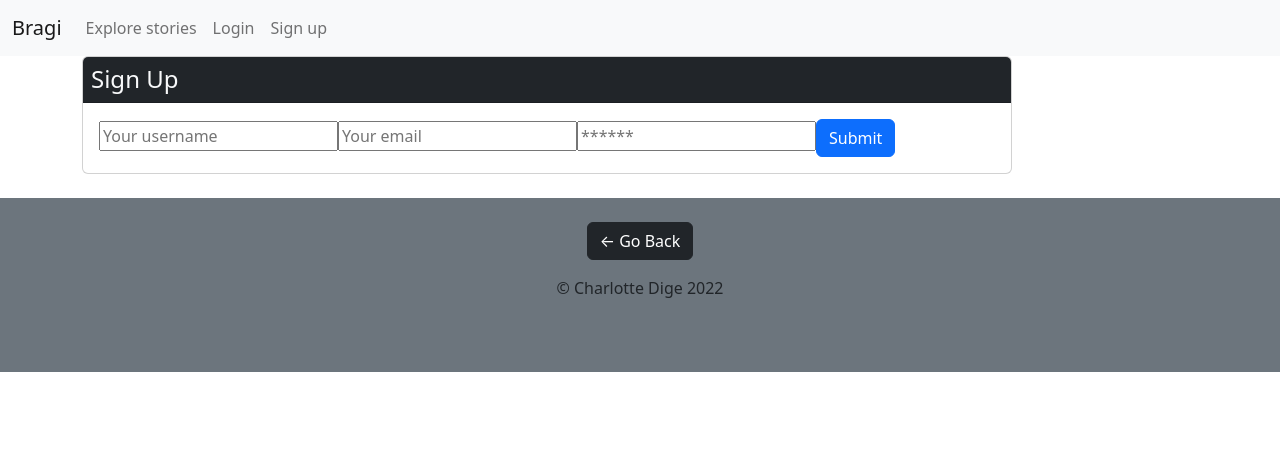
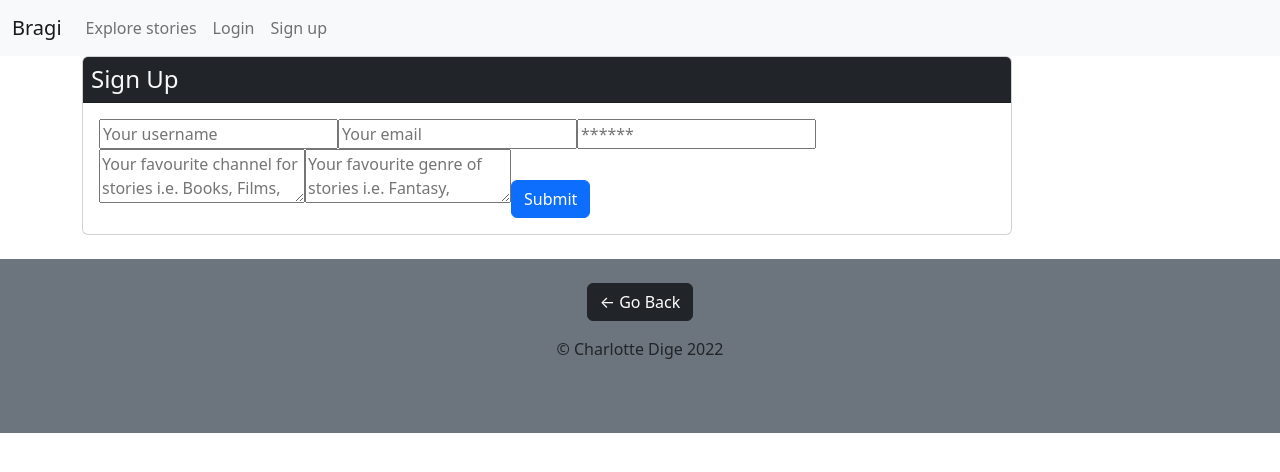
Before and after one commit to CharDige/Bragi, a React (Create React App) app in the folder client/: page /signup in a window 1280 px wide. Shown: the top 472 px of the page. Built offline with nearby package versions, Linux system fonts and the light colour scheme.

Commit message:
Updated sign up page to include all the relevant sections to test it

```diff
--- a/client/src/pages/Signup.js
+++ b/client/src/pages/Signup.js
@@ -11,6 +11,8 @@ const Signup = () => {
     username: '',
     email: '',
     password: '',
+    channel: '',
+    genre: '',
   });
   const [addUser, { error, data }] = useMutation(ADD_USER);
 
@@ -75,6 +77,20 @@ const Signup = () => {
                   value={formState.password}
                   onChange={handleChange}
                 />
+                <textarea
+                  className="form-input"
+                  placeholder="Your favourite channel for stories i.e. Books, Films, Poetry, Video games..."
+                  name="channel"
+                  value={formState.channel}
+                  onChange={handleChange}
+                />
+                <textarea
+                  className="form-input"
+                  placeholder="Your favourite genre of stories i.e. Fantasy, Romance, Action, Satire, etc."
+                  name="genre"
+                  value={formState.genre}
+                  onChange={handleChange}
+                />
                 <button
                   className="btn btn-block btn-primary"
                   style={{ cursor: 'pointer' }}
```
